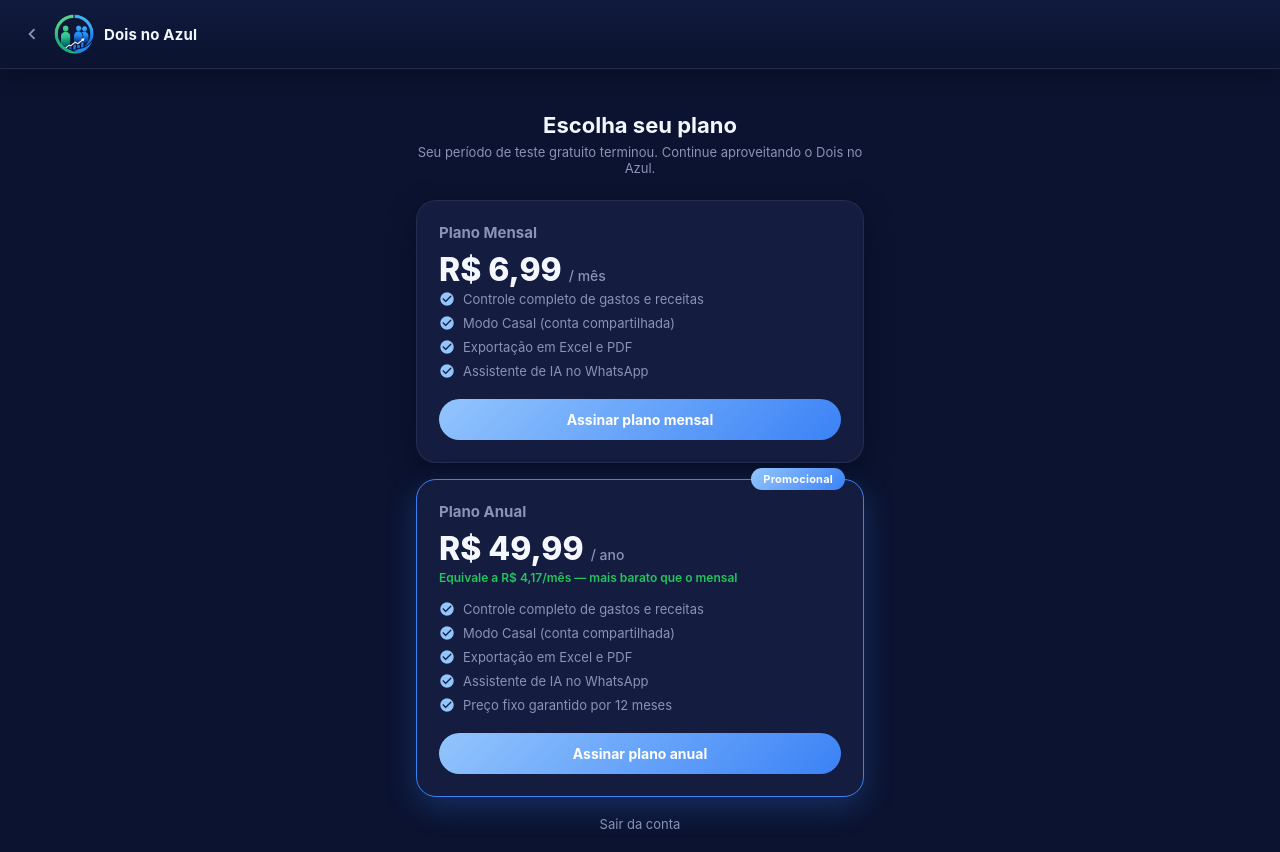
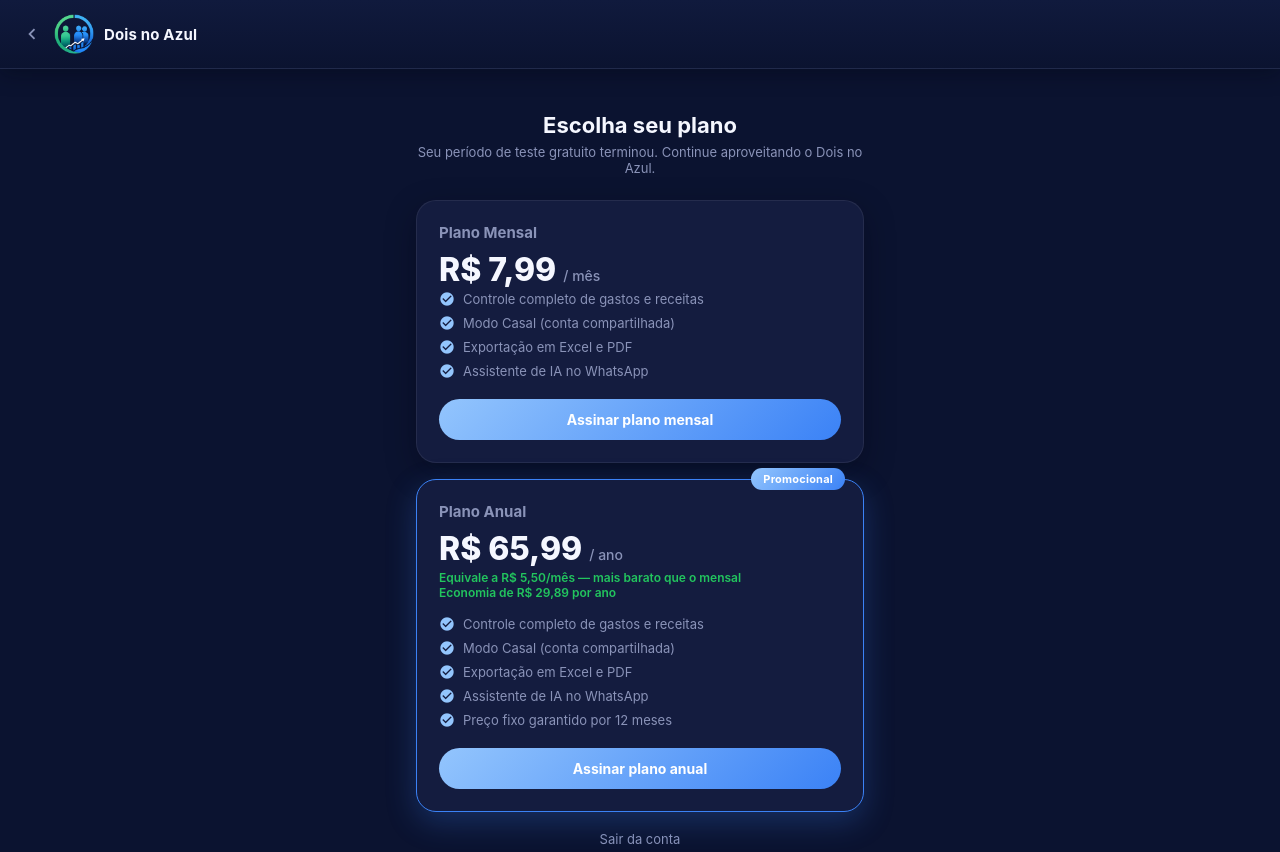
Before and after one commit to AbnerGomes/my-finances-app, a Flask app: page /planos in a window 1280 px wide. Shown: the top 852 px of the page. Before the commit the page ends 829 px from the top, so only its background shows below. Run offline with Flask 3, Linux system fonts and the light colour scheme; the visitor is signed in with stand-in values (Sample User, id 1).

Commit message:
fix: ajustado valores dos planos

```diff
--- a/service/pagamento_service.py
+++ b/service/pagamento_service.py
@@ -9,8 +9,8 @@ from .db_service import get_connection
 # Preços e nomes dos planos oferecidos em /planos (templates/planos.html).
 # Mudar preço aqui não muda o que já foi vendido — só afeta novas compras.
 PLANOS = {
-    'mensal': {'titulo': 'Plano Mensal - Dois no Azul', 'valor': 6.99},
-    'anual': {'titulo': 'Plano Anual - Dois no Azul', 'valor': 49.99},
+    'mensal': {'titulo': 'Plano Mensal - Dois no Azul', 'valor': 7.99},
+    'anual': {'titulo': 'Plano Anual - Dois no Azul', 'valor': 65.99},
 }
 
 
--- a/templates/planos.html
+++ b/templates/planos.html
@@ -239,7 +239,7 @@
 
     <div class="plano-card">
       <div class="plano-nome">Plano Mensal</div>
-      <div class="plano-preco">R$ 6,99 <span>/ mês</span></div>
+      <div class="plano-preco">R$ 7,99 <span>/ mês</span></div>
       <ul class="plano-lista">
         <li><span class="material-icons">check_circle</span> Controle completo de gastos e receitas</li>
         <li><span class="material-icons">check_circle</span> Modo Casal (conta compartilhada)</li>
@@ -262,8 +262,8 @@
     <div class="plano-card destaque">
       <span class="plano-selo">Promocional</span>
       <div class="plano-nome">Plano Anual</div>
-      <div class="plano-preco">R$ 49,99 <span>/ ano</span></div>
-      <div class="plano-economia">Equivale a R$ 4,17/mês — mais barato que o mensal</div>
+      <div class="plano-preco">R$ 65,99 <span>/ ano</span></div>
+      <div class="plano-economia">Equivale a R$ 5,50/mês — mais barato que o mensal<br>Economia de R$ 29,89 por ano</div>
       <ul class="plano-lista">
         <li><span class="material-icons">check_circle</span> Controle completo de gastos e receitas</li>
         <li><span class="material-icons">check_circle</span> Modo Casal (conta compartilhada)</li>
```
